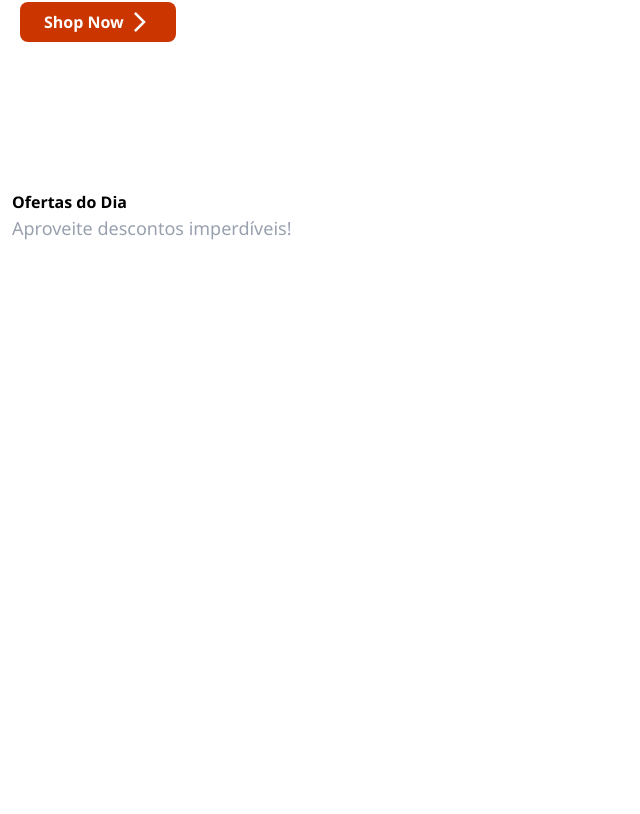
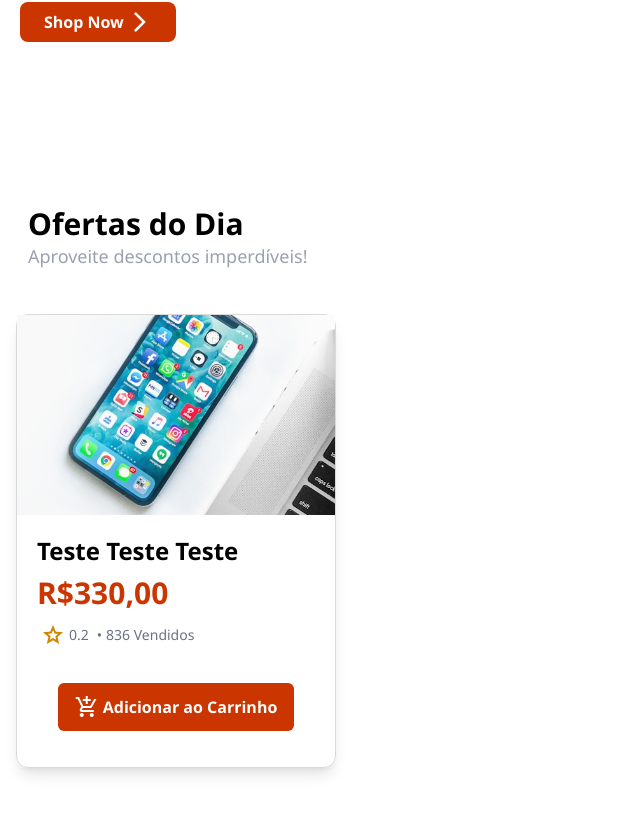
Before and after one commit to Dev-Soares/E-Commerce, a React (Vite) app in the folder frontend/: page / in a window 1280 px wide. Shown: the part 286-1100 px from the top of the page, without its empty margins (0-640 px from the left). Built offline with nearby package versions, Linux system fonts and the light colour scheme.

Commit message:
Feat: Criando sessão de produtos

```diff
--- a/frontend/index.html
+++ b/frontend/index.html
@@ -2,10 +2,10 @@
 <html lang="en">
   <head>
     <meta charset="UTF-8" />
+     <link rel="stylesheet" href="https://fonts.googleapis.com/css2?family=Material+Symbols+Outlined:opsz,wght,FILL,GRAD@20..48,100..700,0..1,-50..200" />
     <link rel="icon" type="image/svg+xml" href="/vite.svg" />
     <meta name="viewport" content="width=device-width, initial-scale=1.0" />
     <title>E-commerce</title>
-    <link rel="stylesheet" href="https://fonts.googleapis.com/css2?family=Material+Symbols+Outlined:opsz,wght,FILL,GRAD@20..48,100..700,0..1,-50..200" />
   </head>
   <body>
     <div id="root"></div>
--- a/frontend/src/components/mainPageSections/Products.jsx
+++ b/frontend/src/components/mainPageSections/Products.jsx
@@ -1,11 +1,21 @@
+import ProductItem from '../smallComponents/ProductItem.jsx'
+
+const Products = () => {
+
+  const products = [];
 
 
-const Products = () => {
   return (
-    <section className="min-h-screen w-full flex flex-col">
-        <div className="flex flex-col p-3">
-            <h2 className="font-bold text-black">Ofertas do Dia </h2>
+    <section className="min-h-screen w-full flex flex-col p-4">
+        <div className="flex flex-col p-3 mb-8">
+            <h2 className="font-bold text-black text-3xl">Ofertas do Dia </h2>
             <p className="text-gray-400 text-lg">Aproveite descontos imperdíveis!</p>
+        </div>
+        {/*{ products.map(() => {
+
+        })}*/}
+        <div className="flex flex-col gap-2 flex-wrap">
+          <ProductItem productTitle='Teste Teste Teste' productPrice='R$330,00'/>
         </div>
 
     </section>
--- /dev/null
+++ b/frontend/src/components/smallComponents/ProductItem.jsx
@@ -0,0 +1,67 @@
+import {useState, useEffect } from 'react'
+
+
+const ProductItem = ({ productTitle, productPrice, productImg }) => {
+
+    const [grade, setGrade] = useState(null)
+
+    const [soldQuantity, setSoldQuantity] = useState(null)
+
+    const generateRandom = ( multiplier, decimals ) => {
+        const randomNumber = Math.random() * multiplier;
+        return randomNumber.toFixed(decimals);
+    }
+
+    const getSoldQuantity = () => {
+        const value = generateRandom(1000,0);
+        return setSoldQuantity(value);
+    }
+
+    const getGrade = () => {
+        const value = generateRandom(5, 1);
+        return setGrade(value)
+    }
+
+    useEffect(() => {
+
+        getSoldQuantity();
+        getGrade();
+
+    }, [ProductItem])
+
+
+
+    return (
+
+        <div className="w-auto h-fit flex flex-col rounded-xl shadow-lg border-product max-w-80 ">
+
+            <img src="/productPicture.jpg" alt="Product Image" className="w-full max-h-50 object-cover object-center" />
+            <div className="flex flex-col gap-2 p-5 w-full h-auto ">
+                <h3 className="text-2xl font-semibold">{productTitle}</h3>
+                <p className="text-3xl font-bold text-[var(--color-main)]">{productPrice}</p>
+
+                <div className="text-sm text-gray-500 font-normal flex flex-row items-center justify-start gap-1 text-center w-full">
+                    <div className='flex flex-row justify-center items-center gap-1 p-1'>
+                        <span className='material-symbols-outlined text-yellow-600'>star</span>
+                        <p>{grade}</p>
+                    </div>
+                    <span>•</span>
+                    <p>{`${soldQuantity} Vendidos`}</p>
+                </div>
+
+            </div>
+            <div className="w-full h-auto flex justify-center items-center p-3 text-white font-semibold">
+                <button className="w-[80%] rounded-md bg-[var(--color-main)] flex flex-row justify-center items-center p-3 gap-1">
+                    <span className='material-symbols-outlined'>add_shopping_cart</span>
+                    <p>Adicionar ao Carrinho</p>
+
+
+                </button>
+            </div>
+
+        </div>
+
+    )
+}
+
+export default ProductItem
--- a/frontend/src/index.css
+++ b/frontend/src/index.css
@@ -14,3 +14,10 @@
  body {
   font-family: 'Segoe UI', Tahoma, Geneva, Verdana, sans-serif;
  }
+
+ @layer utilities {
+
+  .border-product{
+    border: rgb(218, 217, 217) 0.1px solid;
+  }
+ }
```
Also changed, not shown: frontend/public/productPicture.jpg (added).
